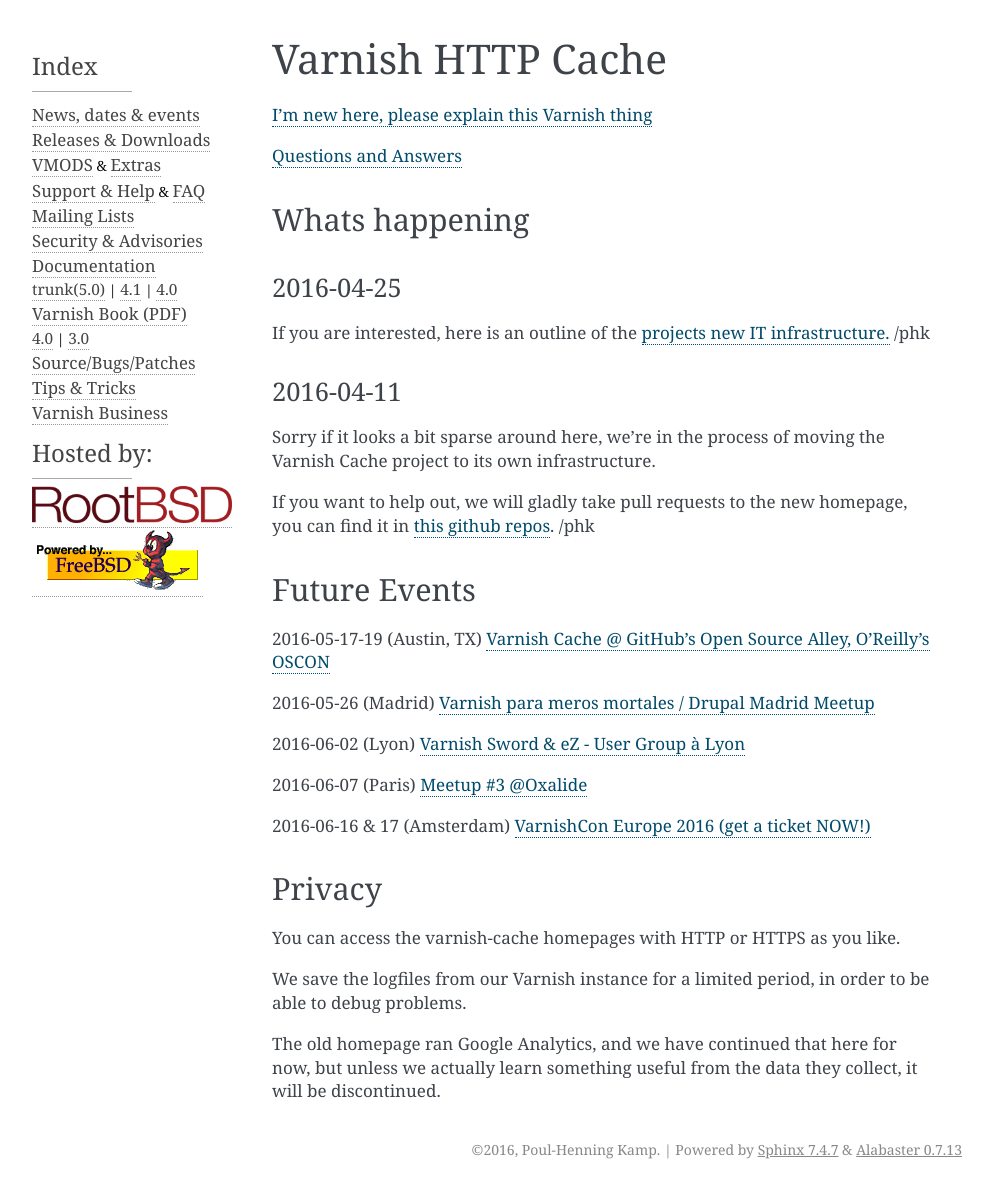
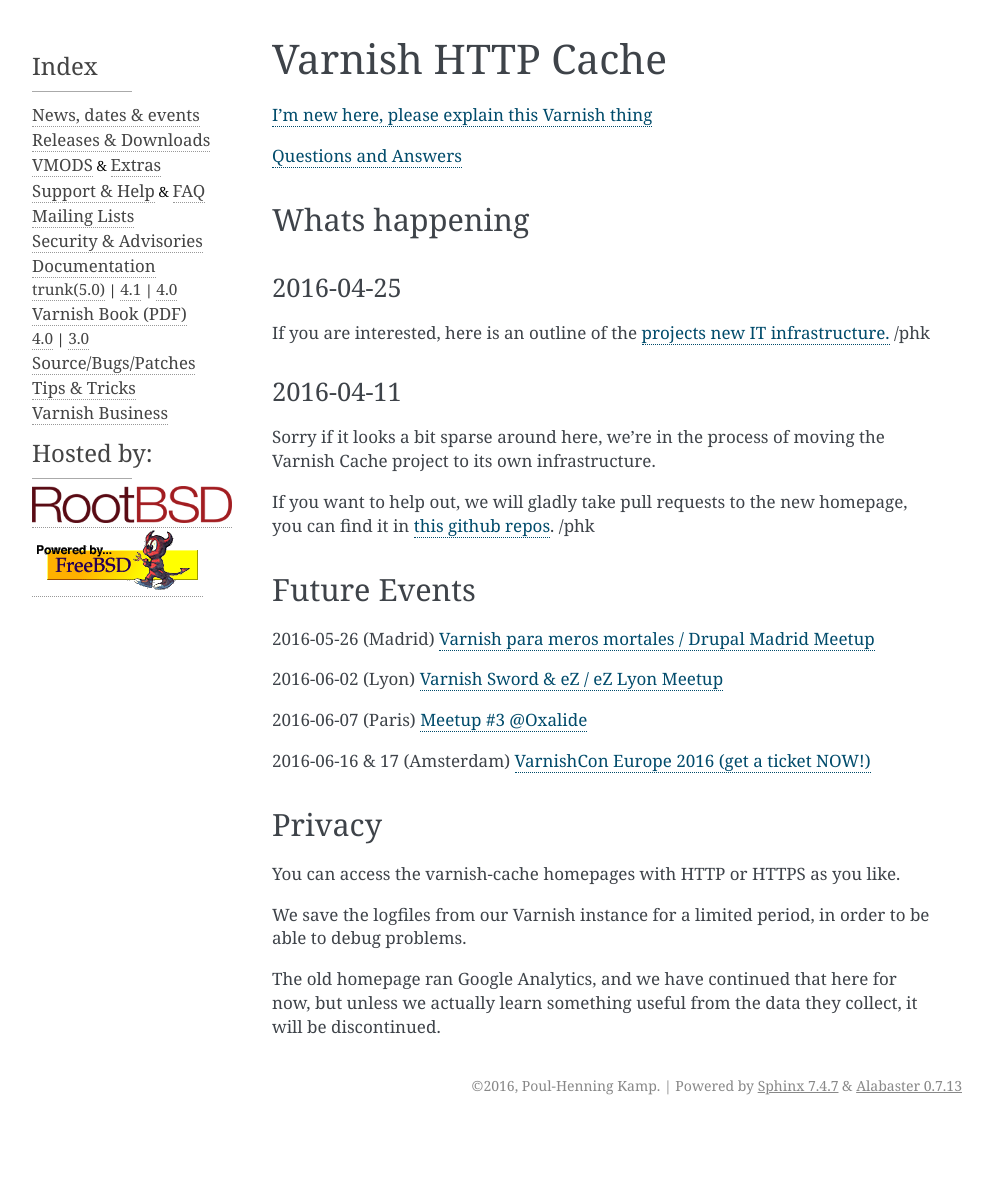
Before and after one commit to varnishcache/homepage, a Sphinx documentation site: the page built from R1/source/index.rst, in a window 1280 px wide. Shown: the whole page, without its empty margins (148-1141 px from the left). Built offline with Sphinx 7.4.7, drawn with Linux system fonts in a browser that asks for light colours; pages that are not in the unit, such as notebooks, are missing from menus; comment, search, counter and statistics services are not loaded; after the commit the page ends 1125 px from its top, so only the background shows below that.

Commit message:
OSCON out, Lyon meetup link in

```diff
--- a/R1/source/index.rst
+++ b/R1/source/index.rst
@@ -28,14 +28,11 @@
 Future Events
 -------------
 
-2016-05-17-19 (Austin, TX) `Varnish Cache @ GitHub's Open Source Alley, O'Reilly's OSCON
-<http://conferences.oreilly.com/oscon/open-source-us>`__
-
 2016-05-26 (Madrid)
 `Varnish para meros mortales / Drupal Madrid Meetup <http://www.meetup.com/Drupal-Madrid/events/230709381/>`_
 
 2016-06-02 (Lyon)
-`Varnish Sword & eZ - User Group à Lyon <http://ez.no/fr/Forms/Varnish-Sword-eZ-User-Group-a-Lyon>`_
+`Varnish Sword & eZ / eZ Lyon Meetup <http://www.meetup.com/Lyon-eZ-Publish-Meetup/events/231164506/>`_
 
 2016-06-07 (Paris)
 `Meetup #3 @Oxalide <http://www.meetup.com/Paris-Varnish-Cache-Meetup/events/231121017/>`_
```
